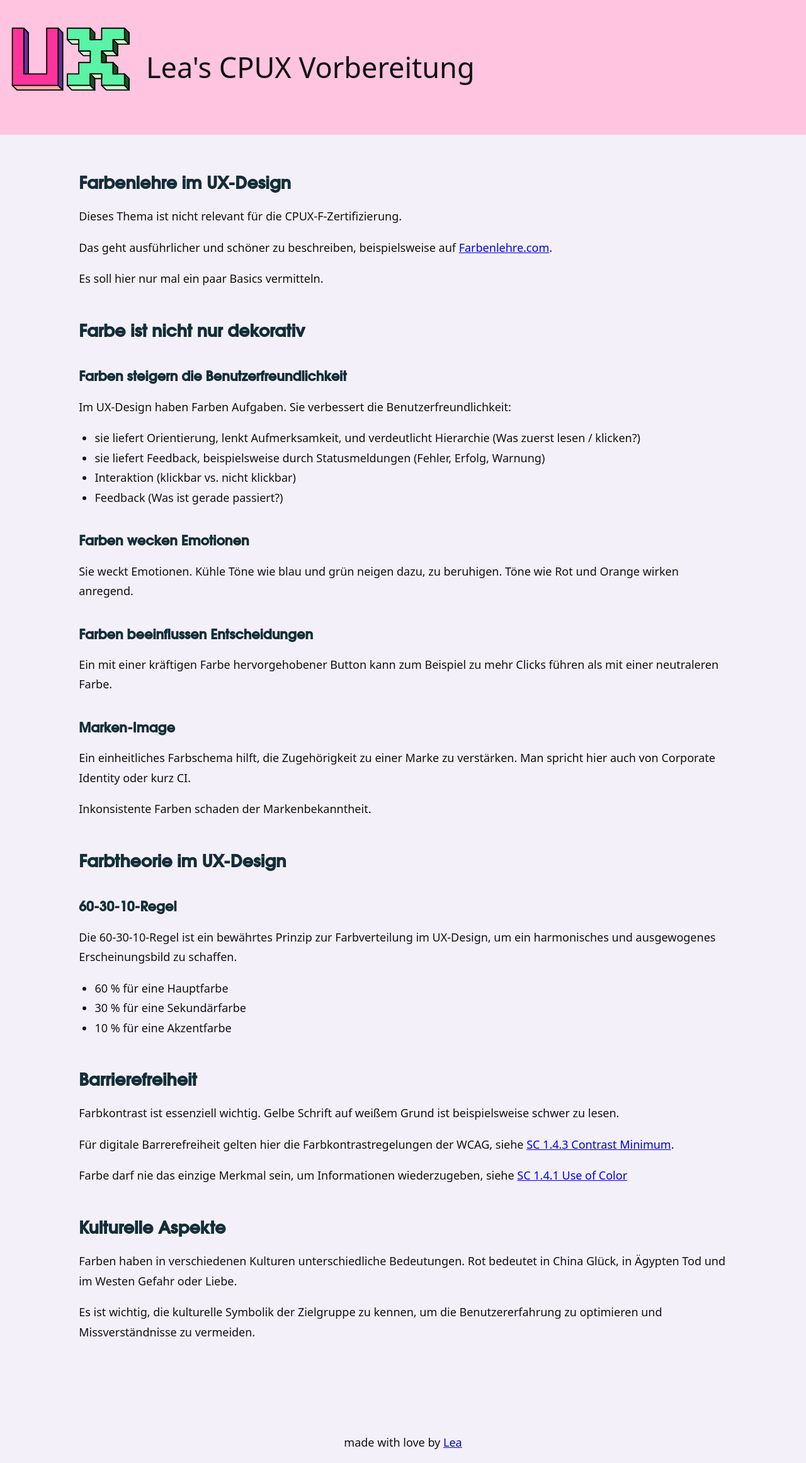
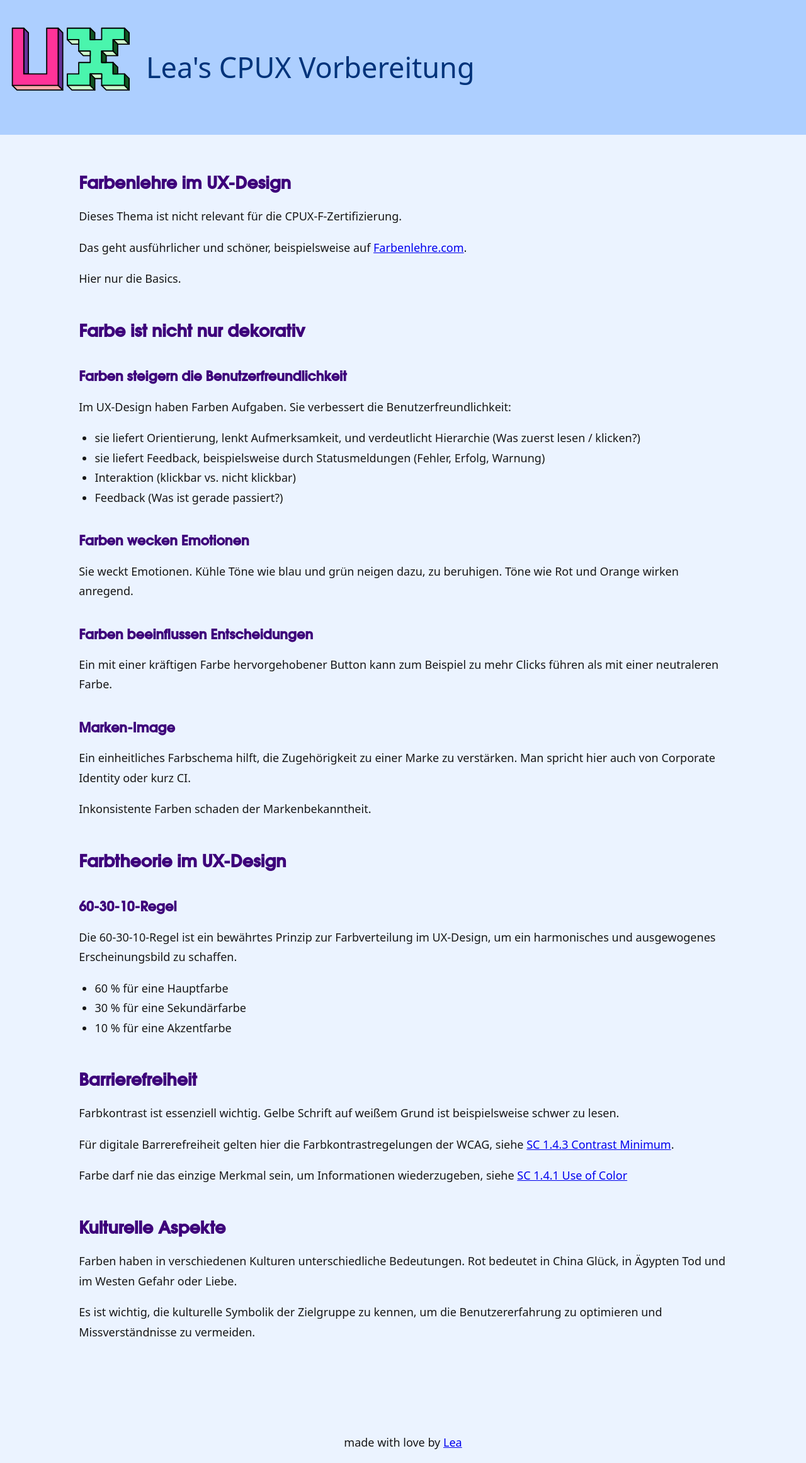
Before and after one commit to learosema/cpux-prep, a Jekyll site: the page built from weitere-themen/farbenlehre.md, in a window 1280 px wide. Shown: the whole page at 63% size. Built offline with Jekyll 4.4.1, drawn with Linux system fonts in a browser that asks for light colours; our own code applies the rules of GitHub Pages for plain Markdown files.

Commit message:
chore: consolidate colors :)

```diff
--- a/style.css
+++ b/style.css
@@ -1,14 +1,52 @@
 :root {
-  --bg: light-dark(#f4f0fa, #1b1123);
-  --fg: light-dark(#111, #fff);
-  --headline-fg: light-dark(#132e38, #efe);
-  --header-bg: light-dark(#ffc4df, #281e4f);
-  --header-fg: light-dark(#111, #ffe);
-  --border-color: light-dark(#dce, #425);
-  --primary-color: light-dark(#f757ff, #580081);
-  --section-bg: light-dark(#eef, #241530);
-  --nested-section-bg: light-dark(#e0e0ff, #311d41);
-  --blockquote-bg: light-dark(#81b6ff, #44255d);
+  --blue-9: #ebf3ff;
+  --blue-8: #d6e7ff;
+  --blue-7: #c2dbff;
+  --blue-6: #adcfff;
+  --blue-5: #81b6ff;
+  --blue-4: #3388ff;
+  --blue-3: #0a70ff;
+  --blue-2: #004cb8;
+  --blue-1: #00337a;
+  --blue-0: #002252;
+
+  --indigo-9: #F5EBFF;
+  --indigo-8: #E1C2FF;
+  --ingigo-7: #C999Ff;
+  --indigo-6: #B870Ff;
+  --indigo-5: #a347ff;
+  --indigo-4: #8f1fff;
+  --indigo-3: #6600cc;
+  --indigo-2: #5200a3;
+  --indigo-1: #3d007a;
+  --indigo-0: #290052;
+
+  --bubble-pink-9: #FFEBED;
+  --bubble-pink-8: #FFC2C8;
+  --bubble-pink-7: #FF99A3;
+  --bubble-pink-6: #FF707E;
+  --bubble-pink-5: #FF0A23;
+  --bubble-pink-4: #CC0014;
+  --bubble-pink-3: #A30010;
+  --bubble-pink-2: #8f000e;
+  --bubble-pink-1: #520008;
+  --bubble-pink-0: #290004;
+
+  --ash: #171718;
+  --whitesmoke: #f7f2f5;
+
+  --primary-color: light-dark(var(--blue-4), var(--indigo-4));
+
+  --bg: light-dark(var(--blue-9), var(--indigo-0));
+  --fg: light-dark(var(--ash), var(--whitesmoke));
+  --headline-fg: light-dark(var(--indigo-1), var(--blue-8));
+  --header-bg: light-dark(var(--blue-6), var(--indigo-3));
+  --header-fg: light-dark(var(--blue-1), var(--blue-8));
+  --border-color: light-dark(var(--blue-7), var(--indigo-3));
+  --primary-color: light-dark(var(--blue-5), var(--indigo-4));
+  --section-bg: light-dark(var(--blue-9), var(--indigo-1));
+  --nested-section-bg: light-dark(var(--blue-8), var(--indigo-2));
+  --blockquote-bg: light-dark(var(--blue-7), var(--indigo-3));
 }
 
 * {
--- a/weitere-themen/farbenlehre.md
+++ b/weitere-themen/farbenlehre.md
@@ -2,10 +2,10 @@
 
 Dieses Thema ist nicht relevant für die CPUX-F-Zertifizierung.
 
-Das geht ausführlicher und schöner zu beschreiben, beispielsweise auf
+Das geht ausführlicher und schöner, beispielsweise auf
 [Farbenlehre.com](https://farbenlehre.com/).
 
-Es soll hier nur mal ein paar Basics vermitteln.
+Hier nur die Basics.
 
 ## Farbe ist nicht nur dekorativ
 
```
